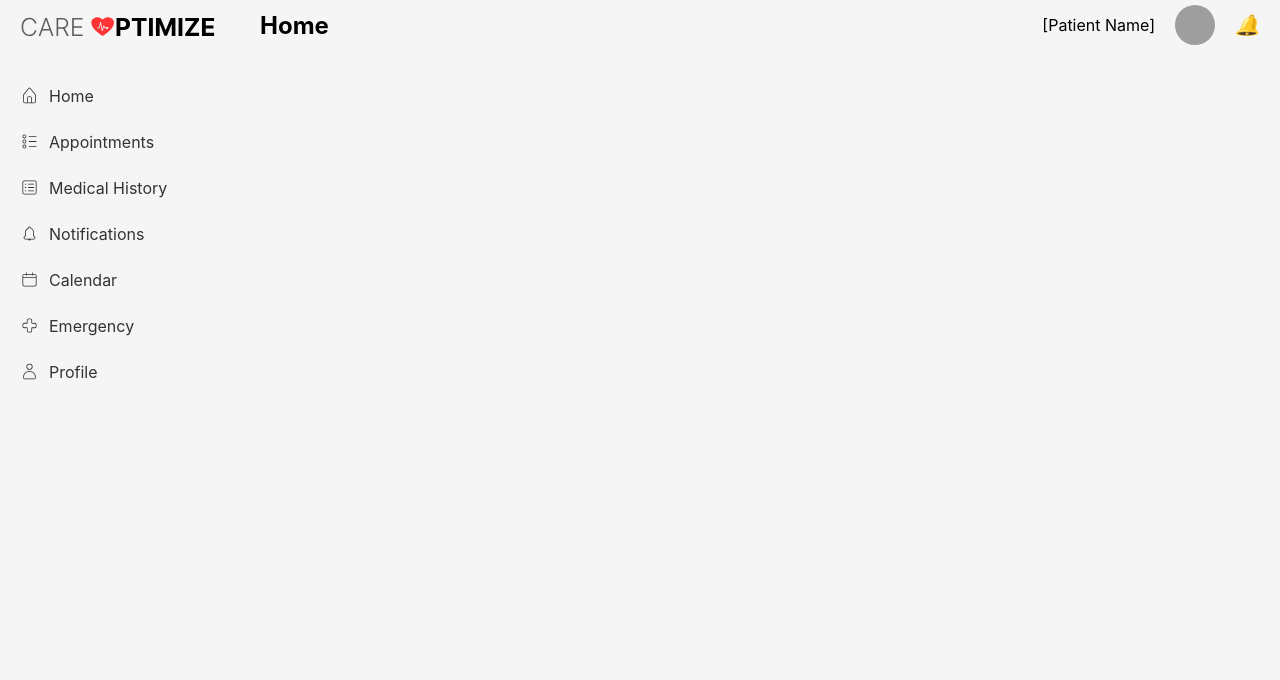
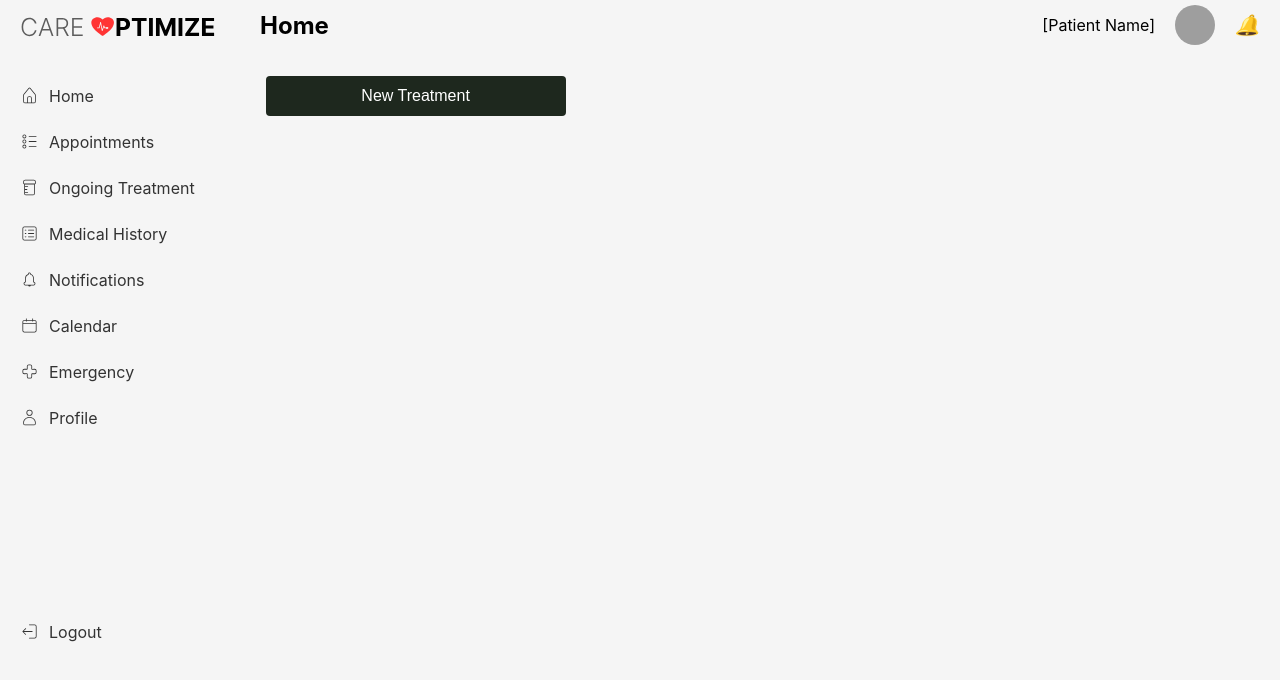
Before and after one commit to ThisaraNilupul/careoptimize_frontend, a React (Create React App) app: page /patient/ongoing-treatment in a window 1280 px wide. Shown: the top 680 px of the page. Built offline with nearby package versions, Linux system fonts and the light colour scheme; grey boxes are pictures that could not be loaded.

Commit message:
Ongoing treatment page added and sidenav updated

```diff
--- a/src/App.js
+++ b/src/App.js
@@ -1,6 +1,6 @@
 import React, { useState, useEffect } from 'react';
 import { BrowserRouter as Router, Routes, Route, useLocation } from 'react-router-dom';
-import { CiHome, CiCircleList, CiViewList, CiBellOn, CiCalendar, CiMedicalCross, CiUser } from "react-icons/ci";
+import { CiHome, CiCircleList, CiViewList, CiBellOn, CiCalendar, CiMedicalCross, CiUser, CiPillsBottle1 } from "react-icons/ci";
 import Sidenav from "./components/Sidenav-component/Sidenav";
 import MainHeader from './components/MainHeader-component/MainHeader';
 import { AppRoutes } from './common/AppRoutes';
@@ -20,6 +20,7 @@ function App() {
       setMenuItems([
         { name: 'Home', path: '/patient/home', icon: <CiHome /> },
         { name: 'Appointments', path: '/patient/appointments', icon: <CiCircleList /> },
+        { name: 'Ongoing Treatment', path: '/patient/ongoing-treatment', icon: <CiPillsBottle1 /> },
         { name: 'Medical History', path: '/patient/medical-history', icon: <CiViewList /> },
         { name: 'Notifications', path: '/patient/notifications', icon: <CiBellOn /> },
         { name: 'Calendar', path: '/patient/calendar', icon: <CiCalendar /> },
--- a/src/common/AppRoutes.js
+++ b/src/common/AppRoutes.js
@@ -4,13 +4,14 @@ import LoginPage from '../pages/LogingPage/LogingPage';
 import RegisterPage from '../pages/RegisterPage/RegisterPage';
 import PatientAppointment from '../pages/Patient/Patient-AppointmentPage/PatientAppointment';
 import PatientCalendar from '../pages/Patient/Patient-CalendarPage/PatientCalendar';
+import PatientOngoingTreatment from '../pages/Patient/Patient-OngoingTreatmentPage/PatientOngoingTreatment';
 
 export const AppRoutes = [
   { path: '/Login', component: <LoginPage /> },
   { path: '/signup', component: <RegisterPage /> },
   { path: '/patient/home', component: <PatientHome /> },
   { path: '/patient/appointments', component: <PatientAppointment /> },
-//   { path: '/patient/medical-history', component: <PatientMedicalHistory /> },
+  { path: '/patient/ongoing-treatment', component: <PatientOngoingTreatment /> },
 //   { path: '/patient/notifications', component: <PatientNotifications /> },
   { path: '/patient/calendar', component: <PatientCalendar /> },
 //   { path: '/patient/emergency', component: <PatientEmergency /> },
--- a/src/components/Sidenav-component/Sidenav.css
+++ b/src/components/Sidenav-component/Sidenav.css
@@ -57,3 +57,7 @@
   .active {
     color: #007bff;
   }
+
+  .side-nav .logout {
+    margin-top: 70%;
+  }
--- a/src/components/Sidenav-component/Sidenav.jsx
+++ b/src/components/Sidenav-component/Sidenav.jsx
@@ -1,5 +1,7 @@
 import React from 'react';
 import { Link } from 'react-router-dom';
+import { CiLogout } from "react-icons/ci";
+
 import './Sidenav.css';
 import { ReactComponent as Logo } from '../../assets/Logo1.svg';
 
@@ -19,6 +21,12 @@ const Sidenav = ({menu}) => {
                 </Link>
             </li>
         ))}
+        <li className='logout'>
+          <Link>
+            <span className="icon"> {React.cloneElement(<CiLogout />, { size: 19, color: "#333", })}</span>
+            <span className="item-name">Logout</span>
+          </Link>
+        </li>
       </ul>
     </nav>
   )
--- /dev/null
+++ b/src/pages/Patient/Patient-OngoingTreatmentPage/PatientOngoingTreatment.css
@@ -0,0 +1,12 @@
+* {
+    padding: 0%;
+    margin: 0%;
+    box-sizing: border-box;
+}
+
+.patient-OngoingTreatment-container {
+    display: flex;
+    flex-direction: column;
+    flex-wrap: wrap;
+    gap: 20px;
+  }
--- /dev/null
+++ b/src/pages/Patient/Patient-OngoingTreatmentPage/PatientOngoingTreatment.jsx
@@ -0,0 +1,14 @@
+import React from 'react';
+import Button from '../../../components/BaseButton-component/Button';
+import './PatientOngoingTreatment.css';
+
+
+function PatientOngoingTreatment() {
+  return (
+    <div className='patient-OngoingTreatment-container'>
+      <Button text="New Treatment" height="40px" width="300px" className="add-event-button" />
+    </div>
+  )
+}
+
+export default PatientOngoingTreatment
```
